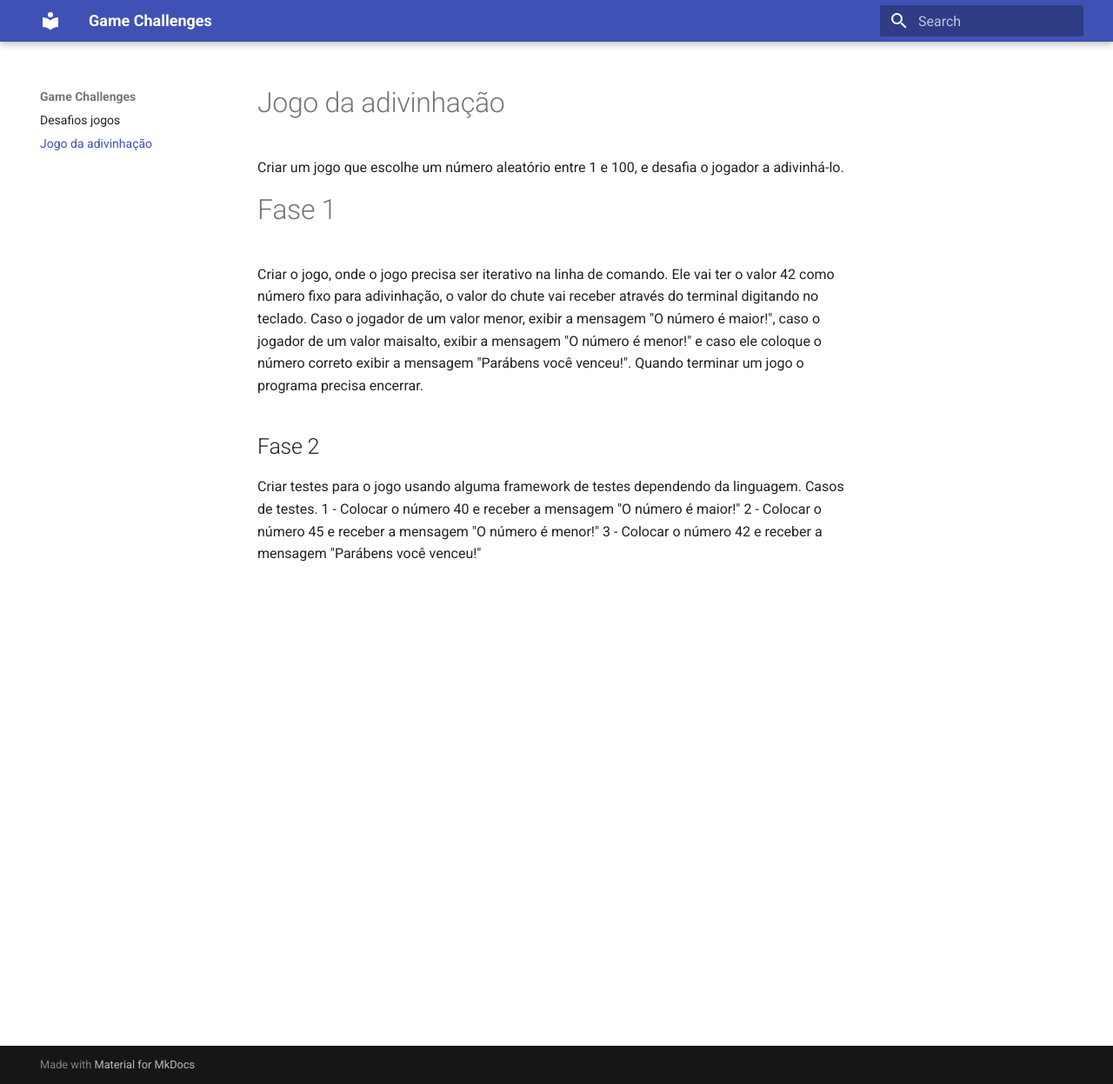
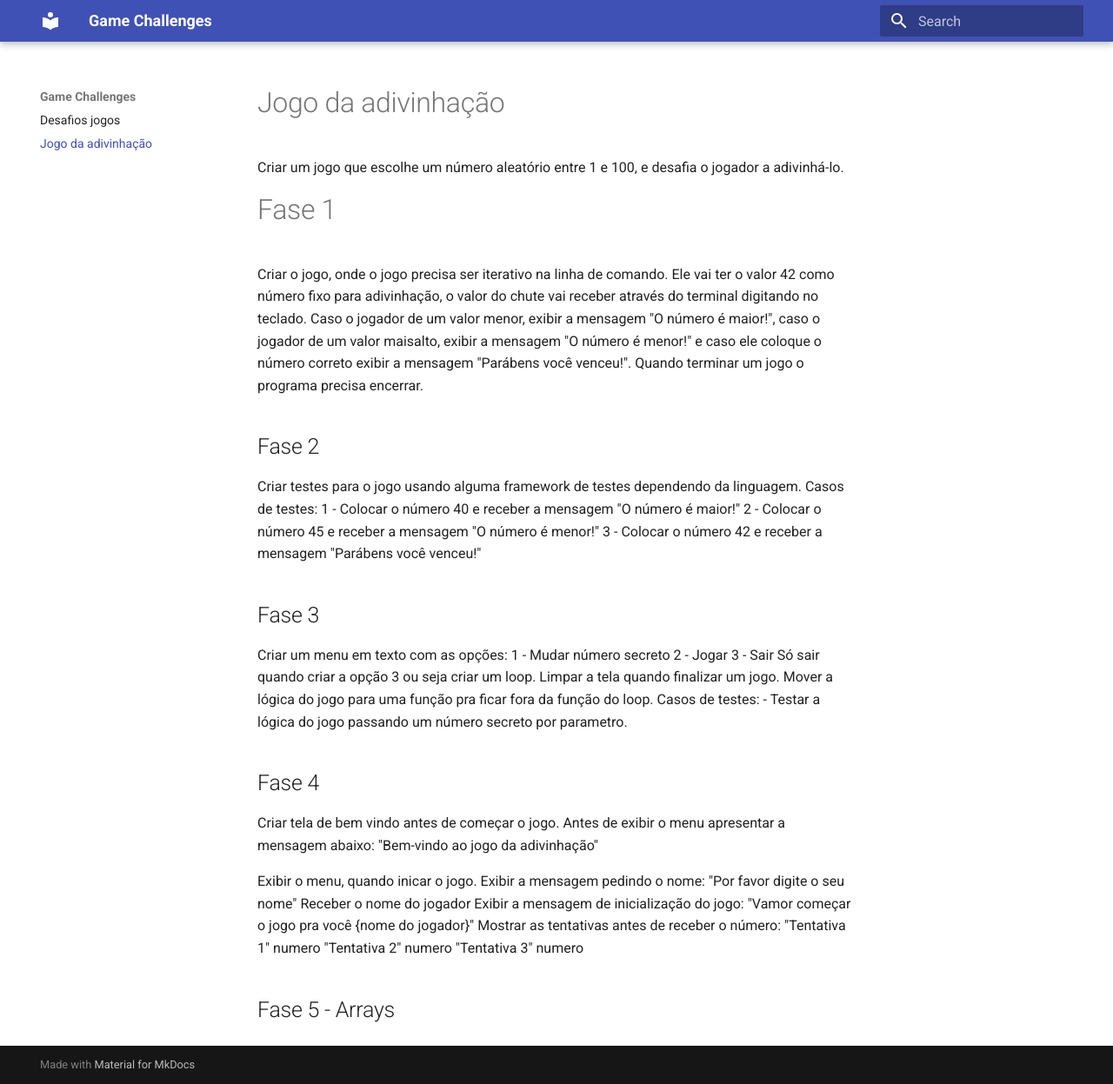
Before and after one commit to jonatasoli/new-code-challenges, an MkDocs documentation site: the page built from docs/divination-game.md, in a window 1280 px wide and 1247 px high. Shown: the whole window at 87% size. Built offline with MkDocs 1.6.1 and Material for MkDocs 9.7.7, drawn with Linux system fonts in a browser that asks for light colours.

Commit message:
add more phases

```diff
--- a/docs/divination-game.md
+++ b/docs/divination-game.md
@@ -11,7 +11,39 @@ Quando terminar um jogo o programa precisa encerrar.
 
 ## Fase 2
 Criar testes para o jogo usando alguma framework de testes dependendo da linguagem.
-Casos de testes.
+Casos de testes:
 1 - Colocar o número 40 e receber a mensagem "O número é maior!"
 2 - Colocar o número 45 e receber a mensagem "O número é menor!"
 3 - Colocar o número 42 e receber a mensagem "Parábens você venceu!"
+
+## Fase 3
+Criar um menu em texto com as opções:
+1 - Mudar número secreto
+2 - Jogar
+3 - Sair
+Só sair quando criar a opção 3 ou seja criar um loop.
+Limpar a tela quando finalizar um jogo.
+Mover a lógica do jogo para uma função pra ficar fora da função do loop.
+Casos de testes:
+- Testar a lógica do jogo passando um número secreto por parametro.
+
+## Fase 4
+Criar tela de bem vindo antes de começar o jogo.
+Antes de exibir o menu apresentar a mensagem abaixo:
+"Bem-vindo	ao	jogo	da	adivinhação"
+
+Exibir o menu, quando inicar o jogo.
+Exibir a mensagem pedindo o nome:
+"Por favor digite o seu nome"
+Receber o nome do jogador
+Exibir a mensagem de inicialização do jogo:
+"Vamor começar o jogo pra você {nome do jogador}"
+Mostrar as tentativas antes de receber o número:
+"Tentativa 1"
+numero
+"Tentativa 2"
+numero
+"Tentativa 3"
+numero
+
+## Fase 5 - Arrays
```
